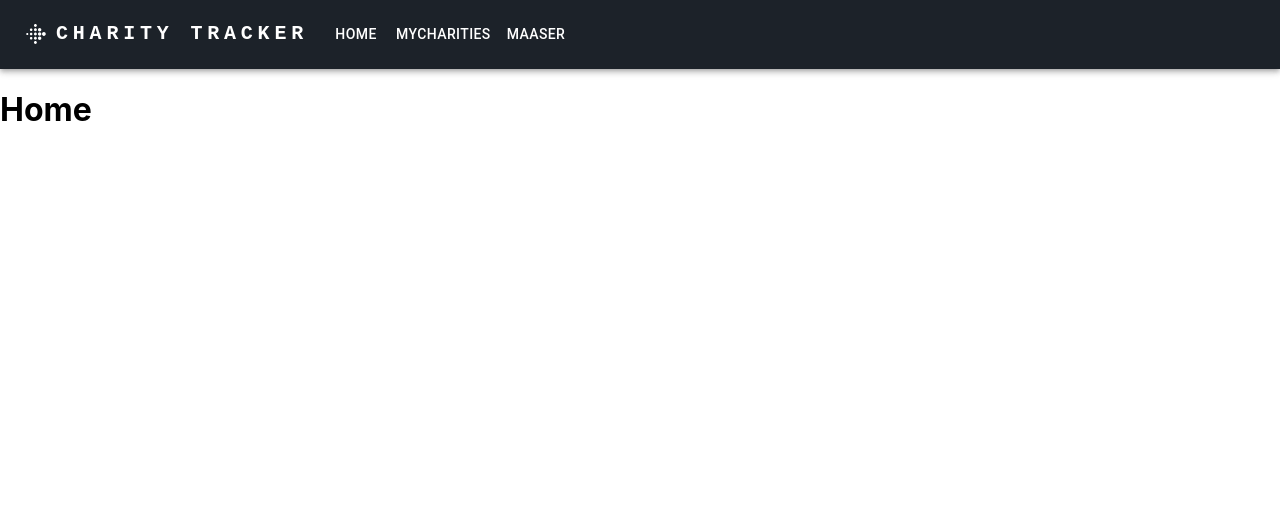
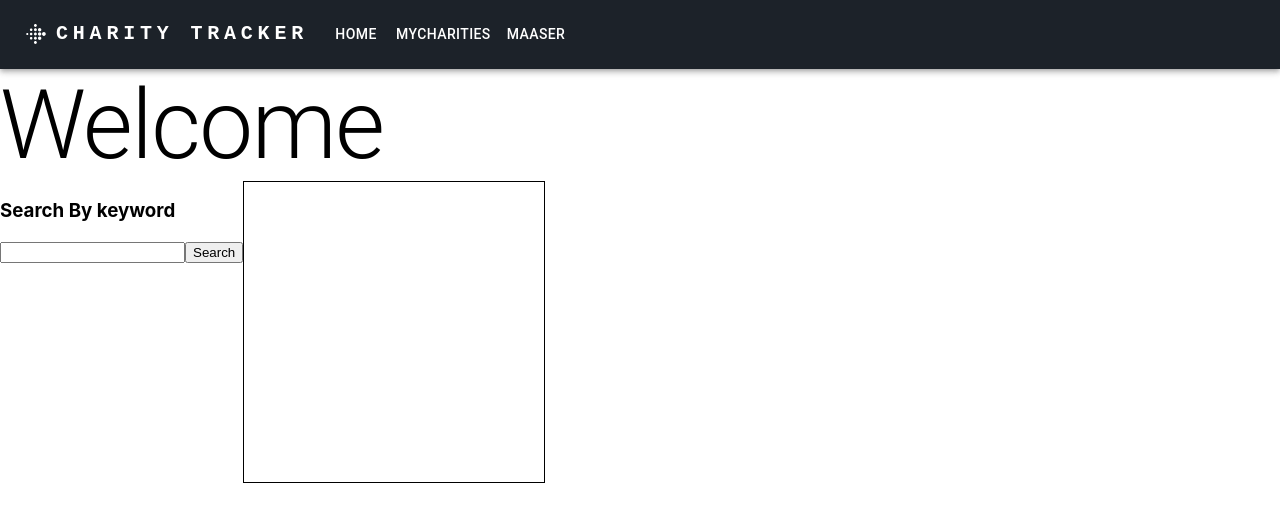
Before and after one commit to sbelsky01/Charity_Tracker_Website, a React (Create React App) app: page /maaser in a window 1280 px wide. Shown: the top 522 px of the page. Built offline with nearby package versions, Linux system fonts and the light colour scheme.

Commit message:
implemented search charity by keyword feature

```diff
--- a/src/components/home/home.jsx
+++ b/src/components/home/home.jsx
@@ -2,5 +2,79 @@ import React, { useState } from "react";
 import { Typography } from "@mui/material";
 
 export default function Home() {
-  return <h1>Home</h1>;
+  const [keywordInput, setKeywordInput] = useState("");
+  const [results, setResults] = useState([]);
+  const [donationAmt, setDonationAmt] = useState(null);
+
+  function handleInputChange(event) {
+    setKeywordInput(event.target.value);
+  }
+
+  function handleInputSubmit() {
+    searchCharities();
+  }
+
+  function handleDonationAmtChange(event) {
+    setDonationAmt(event.target.value);
+  }
+
+  function handleDonateSubmit(ein) {}
+
+  function searchCharities() {
+    fetch(
+      `https://partners.every.org/v0.2/search/${keywordInput}?apiKey=pk_live_7ff644bd22f350332599315a92d916e7`
+    )
+      .then((response) => response.json())
+      .then((data) => {
+        console.log("results:");
+        console.log(keywordInput);
+        console.log(data.nonprofits);
+        setResults(data.nonprofits);
+      });
+  }
+
+  return (
+    <div className="App">
+      <Typography variant="h1">Welcome</Typography>
+      <div className="charity-search" style={{ display: "flex" }}>
+        <div className="search-bar">
+          <h3 htmlFor="keyword-search-box">Search By keyword</h3>
+          <input
+            type="text"
+            id="keyword-search-box"
+            value={keywordInput}
+            onChange={handleInputChange}
+          />
+          <button onClick={handleInputSubmit}>Search</button>
+        </div>
+        <div
+          className="results"
+          style={{
+            border: "thin black solid",
+            minHeight: "300px",
+            minWidth: "300px",
+          }}
+        >
+          {results.map((charity) => (
+            <div className="profile" key={charity.ein}>
+              <div style={{ display: "flex" }}>
+                <img src={charity.logoUrl} />
+                <h3>{charity.name}</h3>
+              </div>
+              <div>
+                <p>{charity.description}...</p>
+              </div>
+              <p>
+                <a href={charity.profileUrl} target="_blank">
+                  Learn More about {charity.name}
+                </a>
+              </p>
+              <button>Donate</button>
+              <hr />
+            </div>
+          ))}
+        </div>
+      </div>
+    </div>
+  );
 }
```
